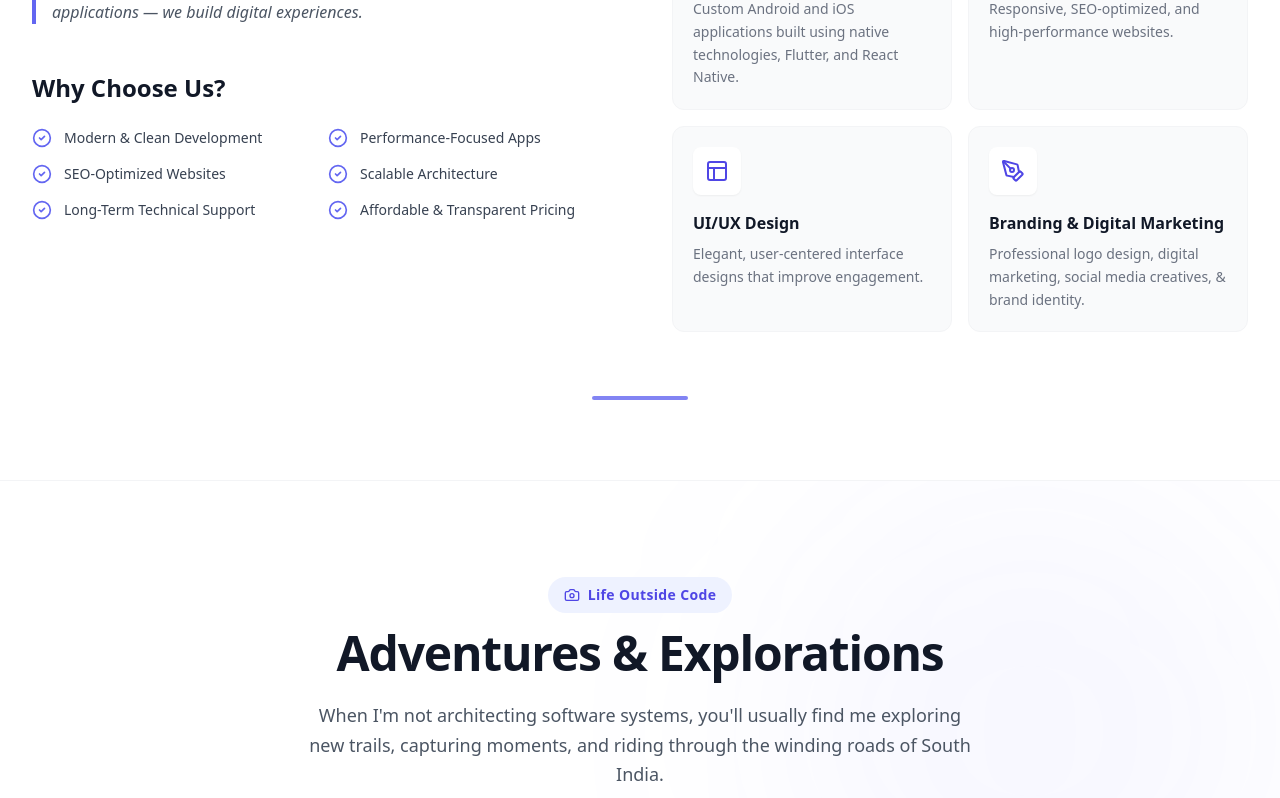
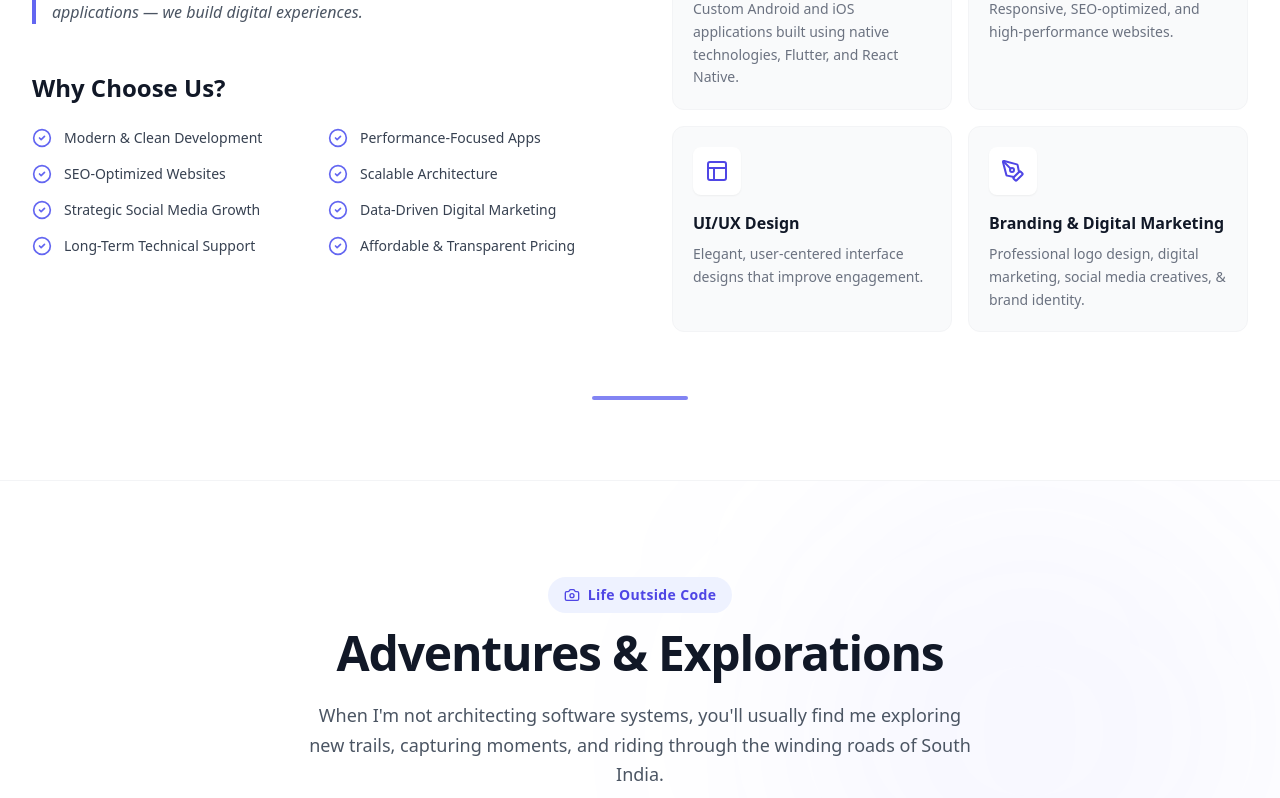
Before and after one commit to kksarang/personal-website, a React (Vite) app: page / in a window 1280 px wide. Shown: the part 4162-4960 px from the top of the page. Built offline with nearby package versions, Linux system fonts and the light colour scheme.

Commit message:
style(portfolio): add marketing to why choose us list

```diff
--- a/src/components/AboutKkSystems.jsx
+++ b/src/components/AboutKkSystems.jsx
@@ -56,6 +56,8 @@ const AboutKkSystems = () => {
                                     "Performance-Focused Apps",
                                     "SEO-Optimized Websites",
                                     "Scalable Architecture",
+                                    "Strategic Social Media Growth",
+                                    "Data-Driven Digital Marketing",
                                     "Long-Term Technical Support",
                                     "Affordable & Transparent Pricing"
                                 ].map((item, idx) => (
```
